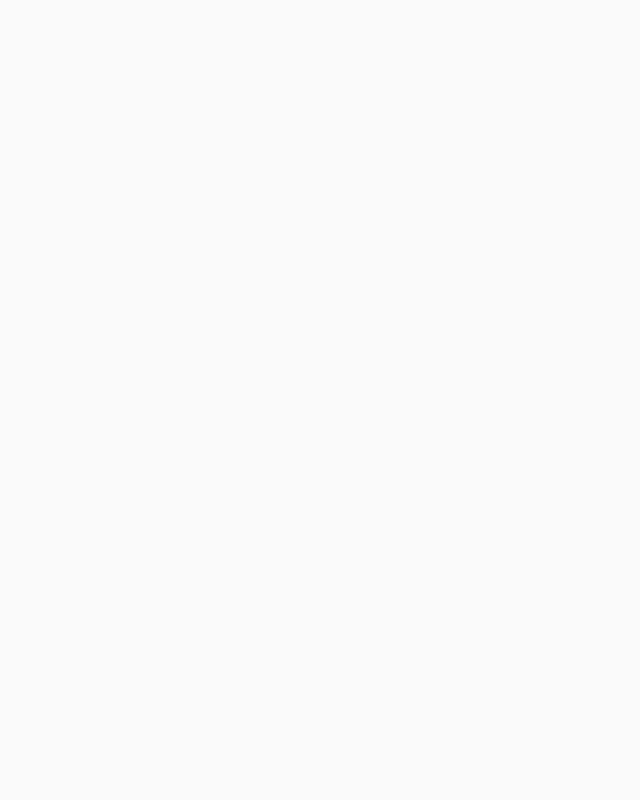
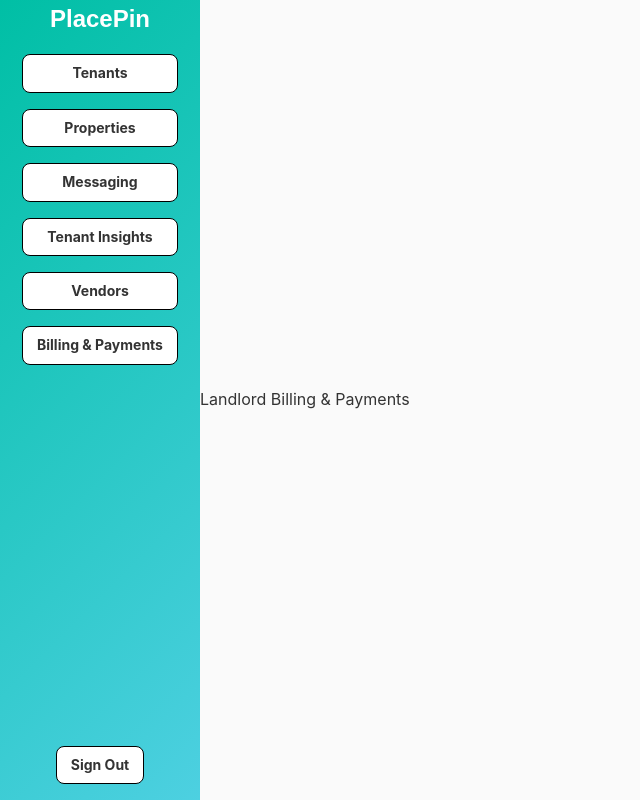
Before and after one commit to Kerlin-Augustin/placepin, a React (Vite) app: page /landlorddashboard/landlordbillingpayments in a window 1280 px wide. Before the commit this address had no page. Shown: the whole page, without its empty margins (0-640 px from the left). Built offline with nearby package versions, Linux system fonts and the light colour scheme; sample sign-in values are in the browser's storage.

Commit message:
added landlord sidebar routes

```diff
--- a/src/components/sidebars/landord/LandlordSidebar.tsx
+++ b/src/components/sidebars/landord/LandlordSidebar.tsx
@@ -16,11 +16,11 @@
 
   const tabs = [
     <NavLink className="nav-link" to="landlordtenants"><SidebarButton buttonText="Tenants" /></NavLink>,
-    <NavLink className="nav-link" to=""><SidebarButton buttonText="Properties" /></NavLink>,
-    <NavLink className="nav-link" to=""><SidebarButton buttonText="Billing & Payments" /></NavLink>,
-    <NavLink className="nav-link" to=""><SidebarButton buttonText="Perk Adoption" /></NavLink>,
-    <NavLink className="nav-link" to=""><SidebarButton buttonText="Messaging" /></NavLink>,
-    <NavLink className="nav-link" to=""><SidebarButton buttonText="Insights" /></NavLink>,]
+    <NavLink className="nav-link" to="landlordproperties"><SidebarButton buttonText="Properties" /></NavLink>,
+    <NavLink className="nav-link" to="landlordmessaging"><SidebarButton buttonText="Messaging" /></NavLink>,
+    <NavLink className="nav-link" to="landlordtenantinsights"><SidebarButton buttonText="Tenant Insights" /></NavLink>,
+    <NavLink className="nav-link" to="landlordvendors"><SidebarButton buttonText="Vendors" /></NavLink>,
+    <NavLink className="nav-link" to="landlordbillingpayments"><SidebarButton buttonText="Billing & Payments" /></NavLink>,]
 
     const allTabs = tabs.map((tab, index) => {
       return (
--- /dev/null
+++ b/src/pages/dashboard/landlords/landlordBillingPayments/LandlordBillingPayments.tsx
@@ -0,0 +1,9 @@
+const LandlordBillingPayments = () => {
+  return (
+    <>
+    Landlord Billing & Payments
+    </>
+  )
+}
+
+export default LandlordBillingPayments
--- /dev/null
+++ b/src/pages/dashboard/landlords/landlordMessaging/LandlordMessaging.tsx
@@ -0,0 +1,9 @@
+const LandlordMessaging = () => {
+  return (
+    <>
+      Landlord Messaging
+    </>
+  )
+}
+
+export default LandlordMessaging
--- /dev/null
+++ b/src/pages/dashboard/landlords/landlordProperties/LandlordProperties.tsx
@@ -0,0 +1,9 @@
+const LandlordProperties = () => {
+  return (
+    <>
+      Landlord Properties
+    </>
+  )
+}
+
+export default LandlordProperties
--- /dev/null
+++ b/src/pages/dashboard/landlords/landlordTenantInsights/LandlordTenantInsights.tsx
@@ -0,0 +1,9 @@
+const LandlordTenantInsights = () => {
+  return (
+    <>
+      Landlord Tenant Insights
+    </>
+  )
+}
+
+export default LandlordTenantInsights
--- /dev/null
+++ b/src/pages/dashboard/landlords/landlordVendors/LandlordVendors.tsx
@@ -0,0 +1,9 @@
+const LandlordVendors = () => {
+  return (
+    <>
+      Landlord Vendors
+    </>
+  )
+}
+
+export default LandlordVendors
```
Also changed, not shown: src/routes/routes.tsx (+10 -0 lines).
